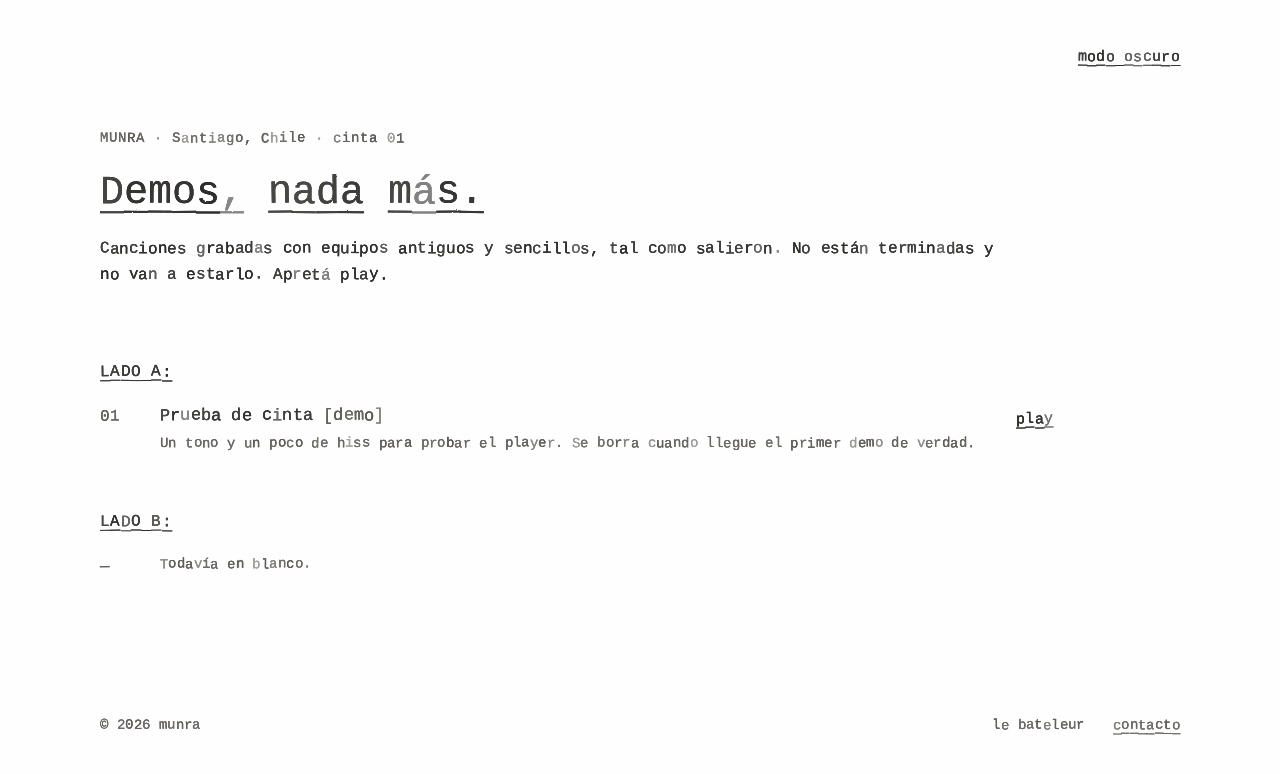
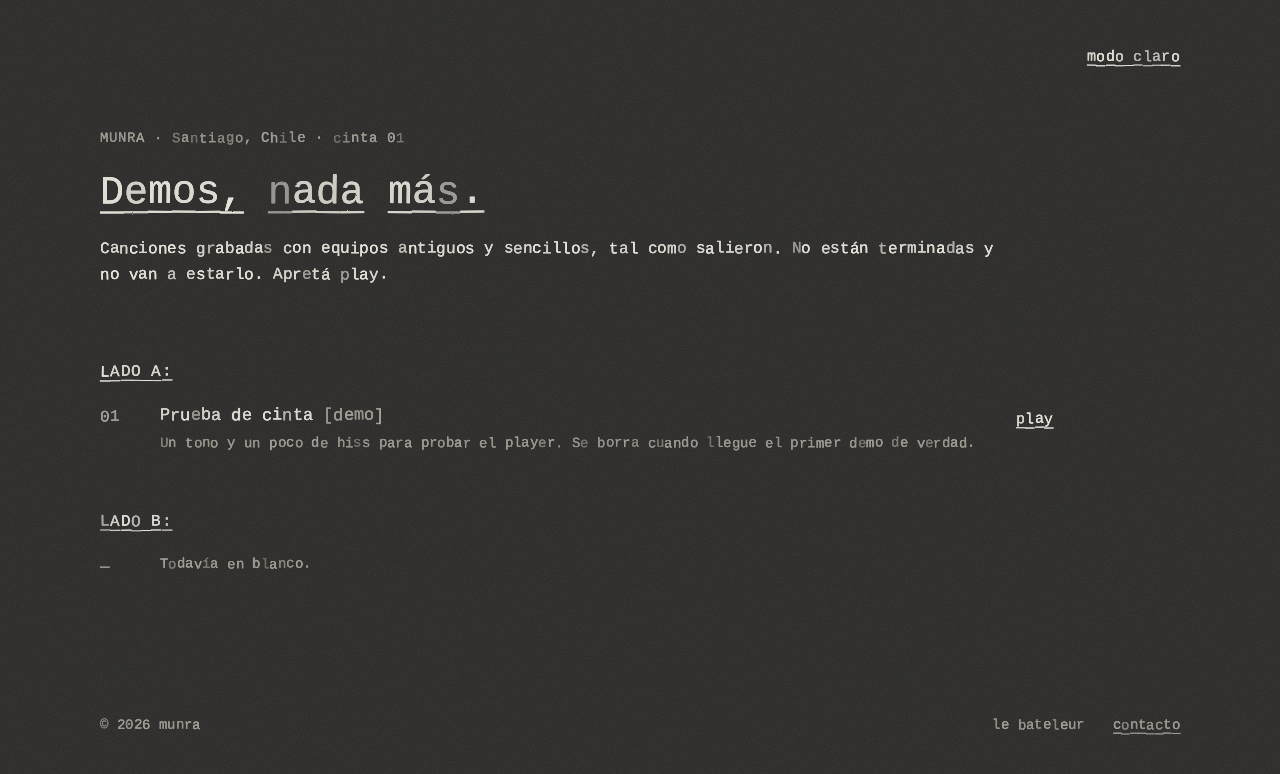
Before and after one commit to rafasacaan/munra.cl, a plain HTML site: page index.html in a window 1280 px wide. Drawn offline with Linux system fonts and the light colour scheme; a web font is replaced by a local one.

Commit message:
Oscuro por default; lo guardado sigue mandando
Co-Authored-By: Claude Fable 5.1 <noreply@anthropic.com>

```diff
--- a/index.html
+++ b/index.html
@@ -11,9 +11,9 @@
 <meta property="og:locale" content="es_CL">
 <meta property="og:site_name" content="munra">
 
-<!-- el tema se decide antes de pintar para que no parpadee -->
+<!-- el tema se decide antes de pintar para que no parpadee: lo guardado manda; si no, oscuro -->
 <script>
-(function(){try{var t=localStorage.getItem('tema')||(matchMedia('(prefers-color-scheme: dark)').matches?'oscuro':'claro');document.documentElement.dataset.tema=t;}catch(e){}})();
+(function(){try{var t=localStorage.getItem('tema')||'oscuro';document.documentElement.dataset.tema=t;}catch(e){}})();
 </script>
 
 <link rel="preconnect" href="https://fonts.googleapis.com">
```
Also changed, not shown: 404.html (+1 -1 lines), 1 other file.
